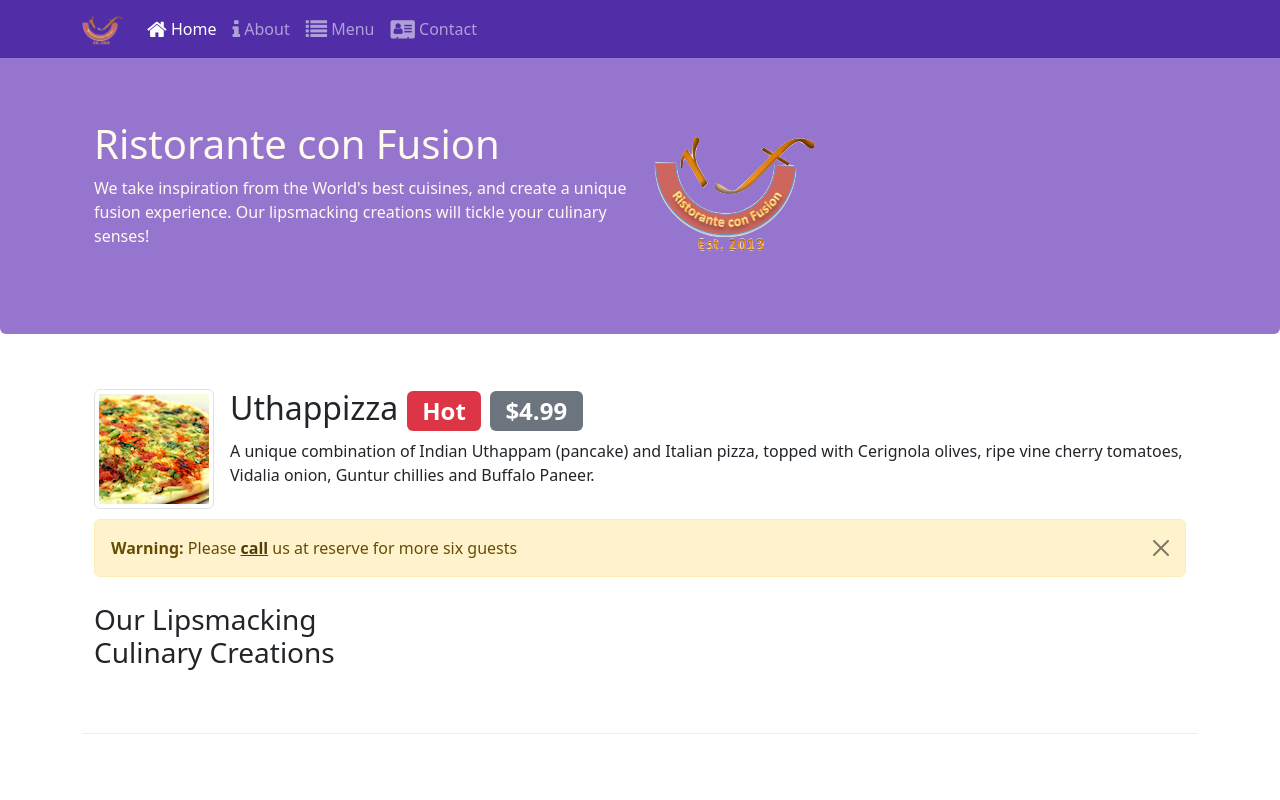
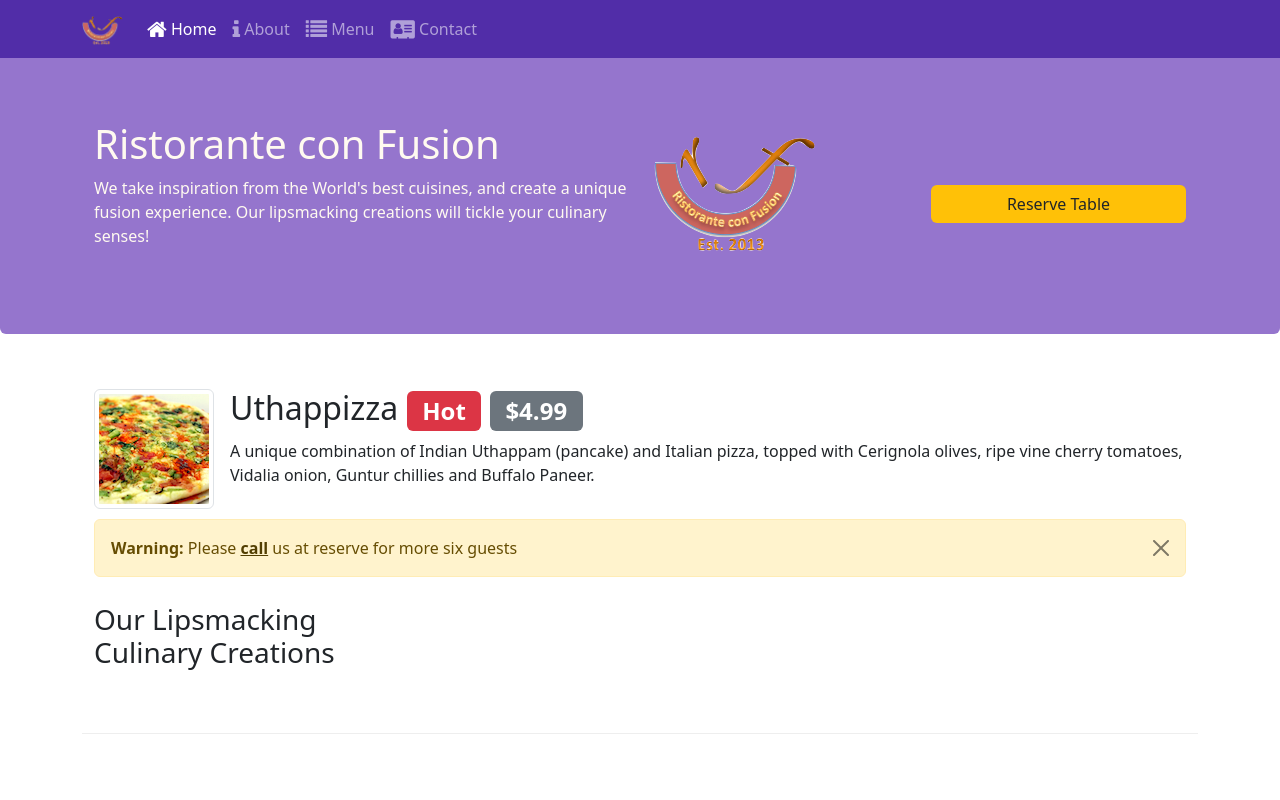
Before and after one commit to MuhammadSaqib786/Navbar-and-breadCrumbs-bootStrap, a website: page index.html in a window 1280 px wide. Shown: the top 800 px of the page. Drawn offline with nearby package versions, Linux system fonts and the light colour scheme.

Commit message:
Assignemnt-2 added block button

```diff
--- a/index.html
+++ b/index.html
@@ -78,11 +78,24 @@
               your culinary senses!
             </p>
           </div>
-          <div class="col-12 col-sm align-self-center">
+          <div class="col-12 col-sm-3 align-self-center">
+
             <img src="img/logo.png" class="img-fluid" alt="" />
+        </div>
+
+            <div class="col-12 col-sm-3 align-self-center">
+                <div class="visible-xs mt-4">
+                <div class="d-grid gap-2 align-self-center">
+
+                    <button class="btn bg-warning" >
+                  <a href="#reserve" class="nav-link"> Reserve Table </a>
+                </button>
+            </div>
+            </div>
+            </div>
           </div>
         </div>
-      </div>
+
     </header>
 
     <div class="container">
```
